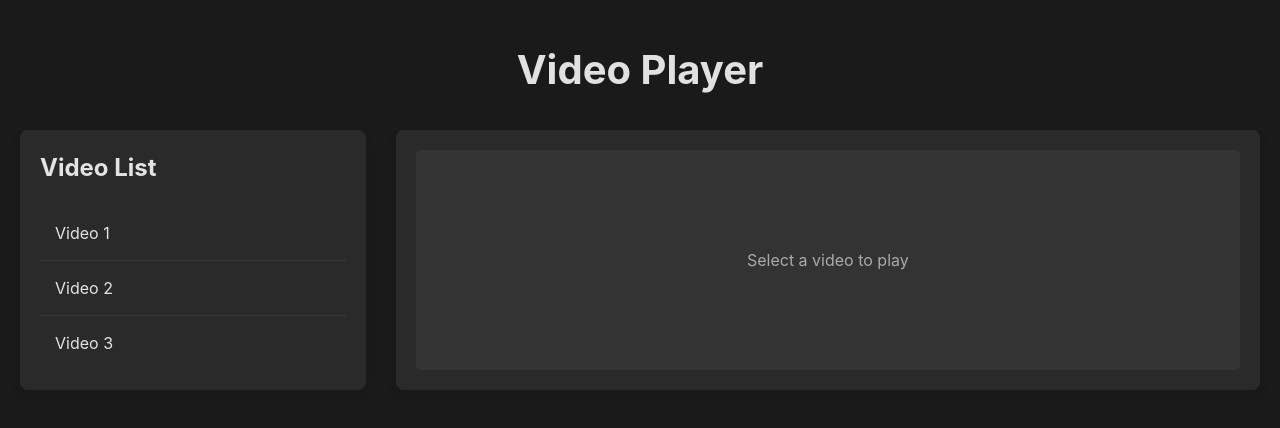
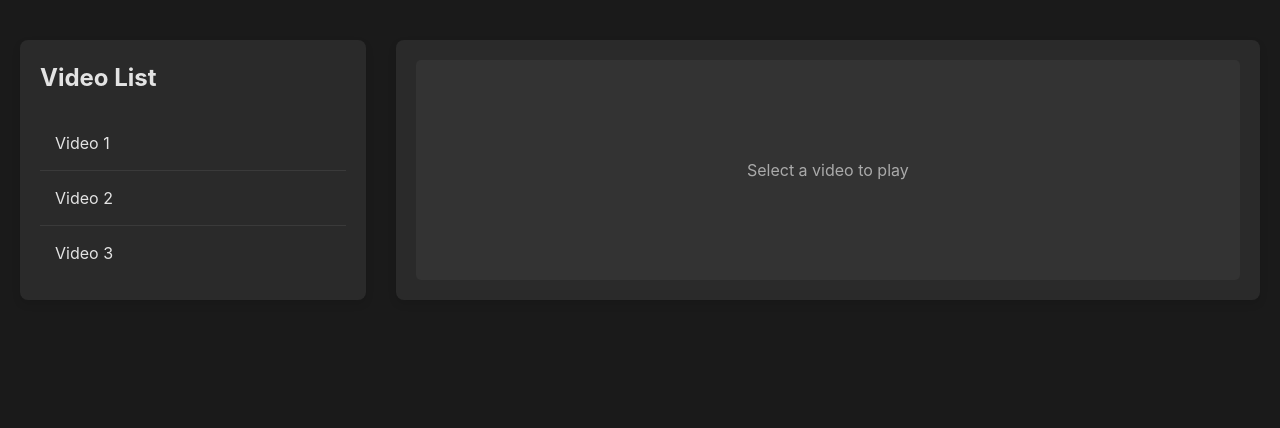
Before and after one commit to rahulsingschauhan/video-player, a React (Vite) app: page / in a window 1280 px wide. Shown: the top 428 px of the page. Built offline with nearby package versions, Linux system fonts and the light colour scheme.

Commit message:
Alignment between components

```diff
--- a/src/pages/HomePage/index.jsx
+++ b/src/pages/HomePage/index.jsx
@@ -5,7 +5,6 @@ import VideoPlayer from '../../components/VideoPlayer';
 function HomePage() {
   return (
     <div className="app">
-      <h1 className="title">Video Player</h1>
       <div className="container">
         <div className="list-wrapper">
           <ListComponent />
--- a/src/pages/HomePage/style.css
+++ b/src/pages/HomePage/style.css
@@ -1,14 +1,19 @@
+@keyframes slideDown {
+  from {
+    transform: translateY(-50px);
+    opacity: 0;
+  }
+  to {
+    transform: translateY(0);
+    opacity: 1;
+  }
+}
+
 .app {
   max-width: 1400px;
   margin: 0 auto;
   padding: 40px 20px;
-}
-
-.title {
-  font-size: 2.5rem;
-  font-weight: bold;
-  margin-bottom: 30px;
-  text-align: center;
+  animation: slideDown 0.5s ease-out;
 }
 
 .container {
```
